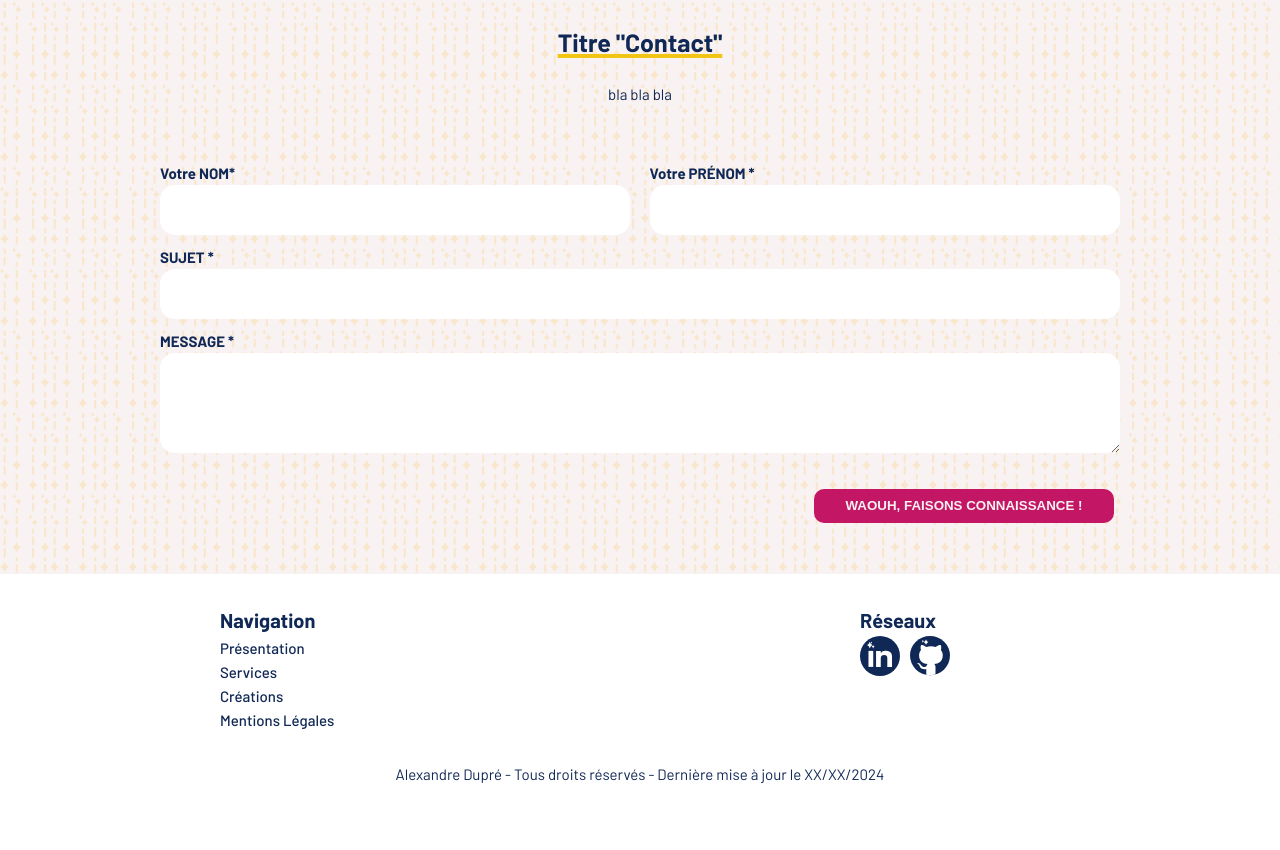
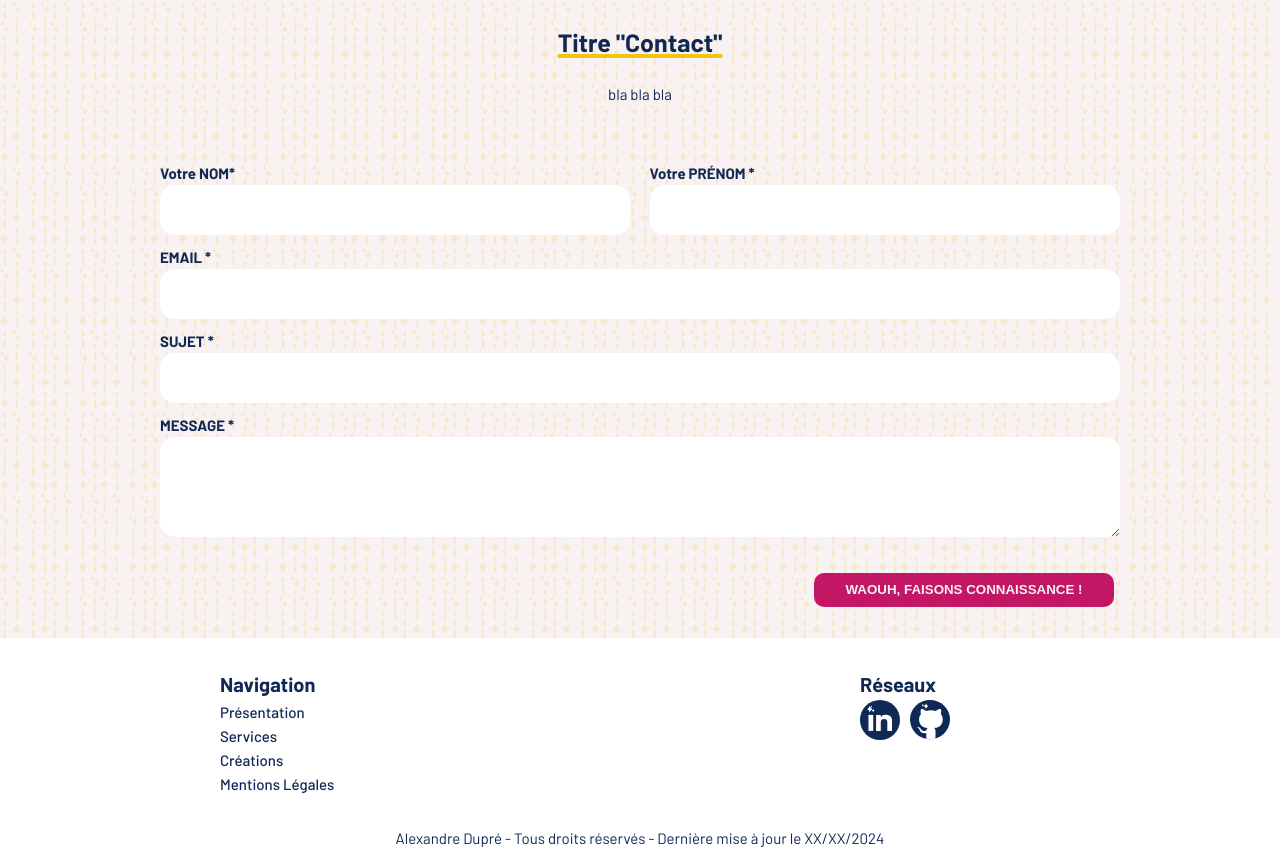
Before and after one commit to AlexD004/CEFPortfolio, a Vue app: page / in a window 1280 px wide. Shown: the part 2428-3278 px from the top of the page. Before the commit the page ends 3214 px from the top, so only its background shows below. Built offline with nearby package versions, Linux system fonts and the light colour scheme.

Commit message:
Makes EmailJS Word

```diff
--- a/index.html
+++ b/index.html
@@ -10,5 +10,18 @@
   <body>
     <div id="app"></div>
     <script type="module" src="/src/main.js"></script>
+
+    <!-- EmailJS Scripts -->
+    <script type="text/javascript"
+        src="https://cdn.jsdelivr.net/npm/@emailjs/browser@4/dist/email.min.js">
+    </script>
+    <script type="text/javascript">
+      (function(){
+          emailjs.init({
+            publicKey: "gtH3eGjpnco2ghUE7",
+            blockHeadless: true,
+          });
+      })();
+    </script>
   </body>
 </html>
--- a/package.json
+++ b/package.json
@@ -10,7 +10,7 @@
     "serve": "vite --port 8080"
   },
   "dependencies": {
-    "@emailjs/browser": "^4.1.0",
+    "@emailjs/browser": "^4.3.3",
     "emailjs-com": "^3.2.0",
     "express": "^4.18.2",
     "nodemailer": "^6.9.9",
--- a/src/assets/base.css
+++ b/src/assets/base.css
@@ -7,6 +7,7 @@
   --c-yellow: #F1C513;
   --c-pink: #C31765;
   --c-beige: #F8F0F1;
+  --c-success: #4CB944;
 
   --c-text-light: var(--c-beige);
   --c-text-dark: var(--c-dark-blue);
--- a/src/components/Contact.vue
+++ b/src/components/Contact.vue
@@ -32,30 +32,50 @@ function autoHeightTextArea(){
 
 const userMail = import.meta.env.VITE_USER_MAIL;
 
-/* Set variables to : 1.check if form is not empty + 2.build the mail */
+
+// CONTROL //
+/* Set variables to check if form is not empty */
 const lastnameValue = ref("");
 const firstnameValue = ref("");
+const mailAddressValue = ref("");
 const objectValue = ref("");
 const messageValue = ref("");
 
 /* Set a variable to know if user already clicked on submit button */
 const submitOnce = ref(false);
+
+// ERROR //
 /* Set a content for all error message */
 const errMessage = ' - Ce champs est obligatoire';
+
+// SUCCESS //
+/* Set a variable to show success message */
+const isSuccessed = ref(false);
 
 
 function sendEmail() {
 
   try {
 
-      if ( firstnameValue.value.length < 1 || lastnameValue.value.length < 1 || objectValue.value.length < 1 || messageValue.value.length < 1 ) {
+      if ( firstnameValue.value.length < 1 || lastnameValue.value.length < 1 || mailAddressValue.value.length < 1 || objectValue.value.length < 1 || messageValue.value.length < 1 ) {
         throw new Error("All fields are required !");
       }
 
-      let bodyMail = "Bonjour,%0D%0AJe suis " + firstnameValue.value + " " + lastnameValue.value + ".%0D%0A%0D%0A" + messageValue.value; // Layout of mail content
-      let buildMail = "mailto:" + userMail + "?subject=" +  objectValue.value + "&body=" + bodyMail; // Build of the link with all infos
+      /* Function to send email with EmailJS */
+      emailjs.sendForm('service_klixwok', 'template_ed0w7eu', 'form').then(
+        (response) => {
 
-      window.location.href = buildMail; // It's just like a click on a link...
+          console.log('SUCCESS!', response.status, response.text);
+
+          document.querySelector('form').reset(); // Clean the form
+          isSuccessed.value = true; // Show success message
+          setTimeout( fadeOut , 3000 );
+
+        },
+        (error) => {
+          console.log('FAILED...', error);
+        },
+      );
 
     } catch (err){
 
@@ -70,15 +90,29 @@ let showError = (err) => {
     submitOnce.value = true; // Declare that form was submit, so we can display error styles
 }
 
+let fadeOut = () => {
+  var fadeTarget = document.getElementById("successMessage");
+  var fadeEffect = setInterval(function () {
+    if (!fadeTarget.style.opacity) {
+      fadeTarget.style.opacity = 1;
+    }
+    if (fadeTarget.style.opacity > 0) {
+      fadeTarget.style.opacity -= 0.01;
+    } else {
+      clearInterval(fadeEffect);
+      isSuccessed.value = false;
+    }
+  }, 10);
+}
+
 </script>
 
 <template>
   <div class="wrapper">
     <h2 class="yellowUnderline">Titre "Contact"</h2>
     <p class="sousTitre">bla bla bla</p>
-  </div>
 
-  <form v-on:submit.prevent >
+    <form id="contactForm" v-on:submit.prevent >
 
       <!-- LASTNAME : half column on desktop -->
       <div class="formItem demiItem">
@@ -92,9 +126,15 @@ let showError = (err) => {
         <input type="text" id="firstname" name="firstname" v-model="firstnameValue" :class="{ invalid: firstnameValue.length < 1  && submitOnce == true }" />
       </div>
 
+      <!-- MAIL -->
+      <div class="formItem">
+        <label for="object">EMAIL *<span :class="{ invalidMessage: mailAddressValue.length < 1  && submitOnce == true }">{{ errMessage }}</span></label>
+        <input type="text" id="mailAddress" name="mailAddress" v-model="mailAddressValue" :class="{ invalid: mailAddressValue.length < 1  && submitOnce == true }" />
+      </div>
+
       <!-- OBJECT -->
       <div class="formItem">
-      <label for="object">SUJET *<span :class="{ invalidMessage: objectValue.length < 1  && submitOnce == true }">{{ errMessage }}e</span></label>
+        <label for="object">SUJET *<span :class="{ invalidMessage: objectValue.length < 1  && submitOnce == true }">{{ errMessage }}</span></label>
         <input type="text" id="object" name="object" v-model="objectValue" :class="{ invalid: objectValue.length < 1  && submitOnce == true }" />
       </div>
 
@@ -111,13 +151,18 @@ let showError = (err) => {
 
     </form>
 
+    <div id="successMessage" :class="{ show: isSuccessed }">
+      Merci pour votre message !
+    </div>
+
+  </div>
 </template>
 
 <style scoped>
 
 /* LAYOUT */
 .wrapper {
-  padding: 50px 0 0;
+  padding: 50px 0 30px;
   position: relative;
   z-index: 10;
 
@@ -148,6 +193,7 @@ form {
 /* GLOBAL DESIGN */
 .formItem label {
   font-weight: 700;
+  text-align: left;
 }
 .formItem input,
 .formItem textarea {
@@ -172,7 +218,7 @@ button[type="submit"] {
   outline: 0;
   border: 0;
 
-  margin: 30px 0 50px;
+  margin-top: 30px;
   width: 100%;
 
   display: flex;
@@ -204,6 +250,28 @@ span.invalidMessage {
   display: inline;
 }
 
+/* SUCCESS */
+#successMessage {
+    width: 90%;
+    max-width: 960px;
+    height: 50px;
+
+    display: none;
+    justify-content: center;
+    align-items: center;
+
+    border: 2px solid var(--c-success);
+    border-radius: 15px;
+    margin: 40px auto 0;
+
+    font-weight: 700;
+    color:var(--c-success);
+}
+
+#successMessage.show{
+  display: flex;
+}
+
 
 @media (min-width: 1024px) {
 
--- a/src/components/Footer.vue
+++ b/src/components/Footer.vue
@@ -6,7 +6,7 @@
 
 <template>
 
-  <header>
+  <footer>
 
     <div class="wrapper">
 
@@ -30,7 +30,7 @@
         <div id="copyright">Alexandre Dupré - Tous droits réservés - Dernière mise à jour le XX/XX/2024</div>
     </div>
 
-  </header>
+  </footer>
 
 </template>
 
```
Also changed, not shown: 1 other file (tests, documents, lock files or other folders). Lines whose indentation alone changed are shown as unchanged.
